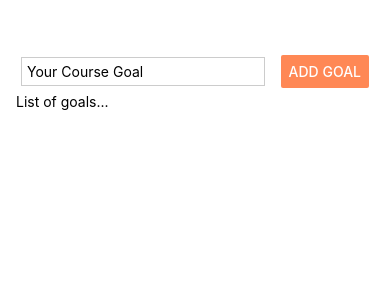
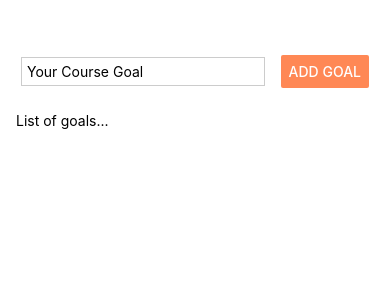
Before and after one commit to KennedyMungai/HelloReactNative, a React Native app: screen / in a window 390 px wide. Shown: the top 300 px of the page. Built offline with nearby package versions, Linux system fonts and the light colour scheme.

Commit message:
Added somew bottom padding for the input container

```diff
--- a/App.js
+++ b/App.js
@@ -28,7 +28,8 @@ const styles = StyleSheet.create({
 		flexDirection: 'row',
 		justifyContent: 'space-between',
 		padding: 5,
-		alignItems: 'center'
+		alignItems: 'center',
+		paddingBottom: 24
 	},
 	textInput: {
 		borderWidth: 1,
```
